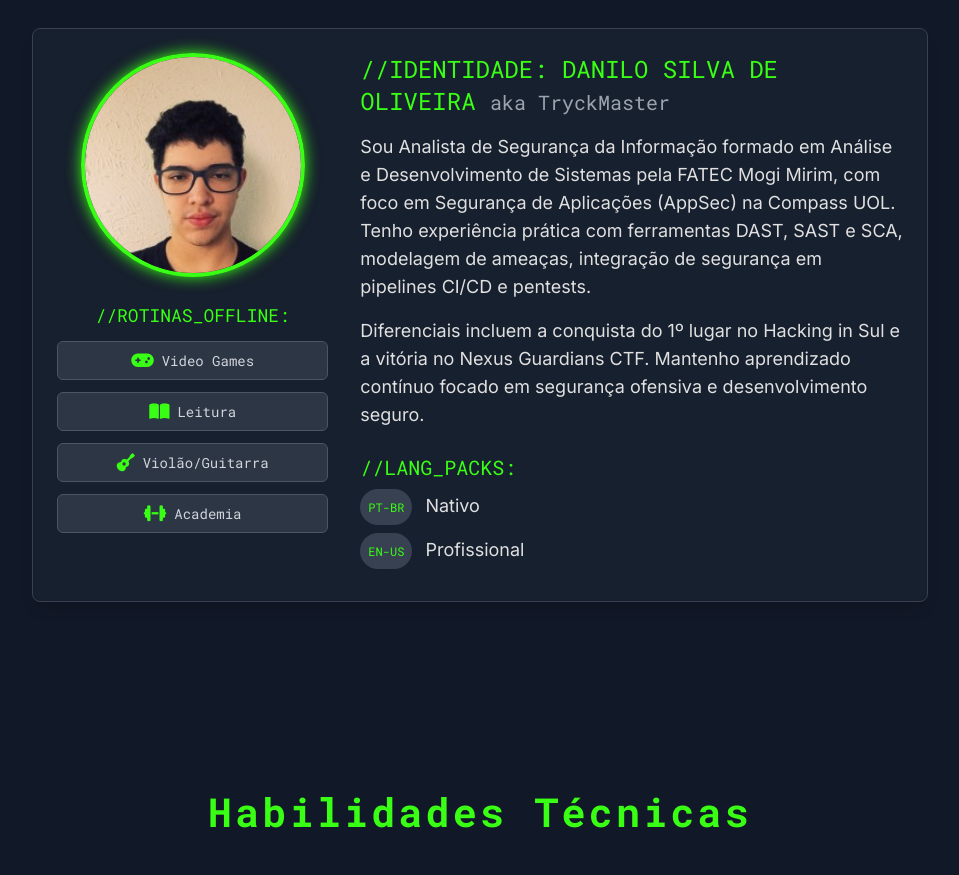
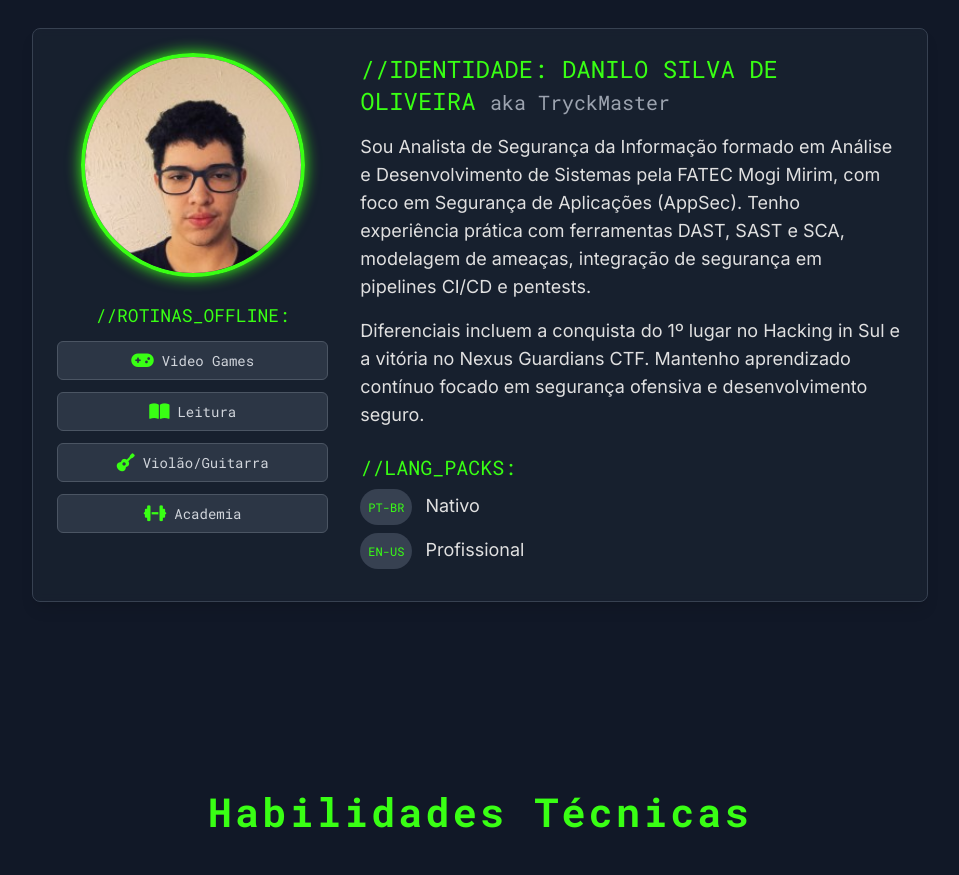
Before and after one commit to DaniloSilvaDeOliveira/Whoami, a plain HTML site: page index.html in a window 1280 px wide. Shown: the part 1000-1875 px from the top of the page, without its empty margins (160-1119 px from the left). Drawn offline with nearby package versions, Linux system fonts and the light colour scheme.

Commit message:
Update index.html

```diff
--- a/index.html
+++ b/index.html
@@ -233,7 +233,7 @@
                 <div class="md:w-2/3">
                     <h3 class="text-2xl font-hacker text-neon-green mb-4">//IDENTIDADE: DANILO SILVA DE OLIVEIRA <span class="text-gray-400 text-xl font-normal">aka TryckMaster</span></h3>
                     <p class="text-lg mb-4">
-                        Sou Analista de Segurança da Informação formado em Análise e Desenvolvimento de Sistemas pela FATEC Mogi Mirim, com foco em Segurança de Aplicações (AppSec) na Compass UOL. Tenho experiência prática com ferramentas DAST, SAST e SCA, modelagem de ameaças, integração de segurança em pipelines CI/CD e pentests.
+                        Sou Analista de Segurança da Informação formado em Análise e Desenvolvimento de Sistemas pela FATEC Mogi Mirim, com foco em Segurança de Aplicações (AppSec). Tenho experiência prática com ferramentas DAST, SAST e SCA, modelagem de ameaças, integração de segurança em pipelines CI/CD e pentests.
                     </p>
                     <p class="text-lg mb-4">
                         Diferenciais incluem a conquista do 1º lugar no Hacking in Sul e a vitória no Nexus Guardians CTF. Mantenho aprendizado contínuo focado em segurança ofensiva e desenvolvimento seguro.
```
